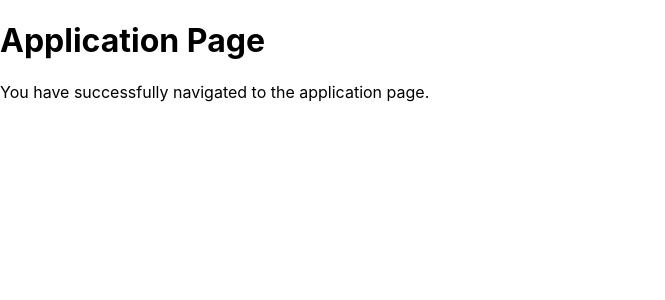
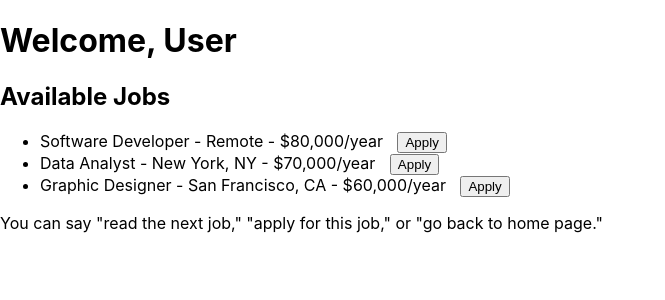
Before and after one commit to tanyahinduja2/umeed-be-project, a React (Create React App) app: page /application in a window 1280 px wide. Shown: the top 300 px of the page, without its empty margins (0-665 px from the left). Built offline with nearby package versions, Linux system fonts and the light colour scheme.

Commit message:
Application Page Basic

```diff
--- a/src/ApplicationPage.js
+++ b/src/ApplicationPage.js
@@ -1,10 +1,165 @@
-import React from 'react';
+import React, { useState, useEffect } from 'react';
+import { useLocation, useNavigate } from 'react-router-dom';
 
+/* global webkitSpeechRecognition */
 const ApplicationPage = () => {
+    const location = useLocation();
+    const navigate = useNavigate();
+    const userName = location.state?.userName || 'User';
+
+    // Hardcoded jobs (later to be fetched from an API)
+    const jobs = [
+        {
+            id: 1,
+            title: 'Software Developer',
+            description: 'Build and maintain web applications.',
+            location: 'Remote',
+            salary: '$80,000/year',
+            link: 'https://www.deloitte.com/software-developer-apply'
+        },
+        {
+            id: 2,
+            title: 'Data Analyst',
+            description: 'Analyze and interpret complex data.',
+            location: 'New York, NY',
+            salary: '$70,000/year',
+            link: 'https://www.deloitte.com/data-analyst-apply'
+        },
+        {
+            id: 3,
+            title: 'Graphic Designer',
+            description: 'Design creative content for marketing campaigns.',
+            location: 'San Francisco, CA',
+            salary: '$60,000/year',
+            link: 'https://www.deloitte.com/graphic-designer-apply'
+        },
+    ];
+
+    const [currentJobIndex, setCurrentJobIndex] = useState(0); // Start at the first job
+    const [listening, setListening] = useState(false); // Tracks STT state
+    const [hasSpokenWelcome, setHasSpokenWelcome] = useState(false); // Ensures welcome speech is spoken only once
+
+    // Text-to-Speech (TTS)
+    const speakText = (text, callback = null) => {
+        if ('speechSynthesis' in window) {
+            const speech = new SpeechSynthesisUtterance(text);
+            speech.lang = 'en-US';
+
+            speech.onend = () => {
+                if (callback) callback();
+            };
+
+            window.speechSynthesis.speak(speech);
+        } else {
+            console.error('TTS is not supported in this browser.');
+        }
+    };
+
+    // Speech-to-Text (STT)
+    const startSpeechRecognition = () => {
+        if ('webkitSpeechRecognition' in window) {
+            setListening(true);
+            const recognition = new webkitSpeechRecognition();
+            recognition.lang = 'en-US';
+            recognition.interimResults = false;
+
+            recognition.onresult = (event) => {
+                setListening(false);
+                const transcript = event.results[0][0].transcript.toLowerCase();
+
+                if (transcript.includes('read')) {
+                    handleNextJob();
+                } else if (transcript.includes('apply')) {
+                    applyForSpecificJob(jobs[currentJobIndex]); // Use the current job for voice commands
+                } else if (transcript.includes('go back to home')) {
+                    navigate('/');
+                } else {
+                    speakText(
+                        'Command not recognized. You can say "read the next job," "apply for this job," or "go back to home page."',
+                        startSpeechRecognition
+                    );
+                }
+            };
+
+            recognition.onerror = () => {
+                setListening(false);
+                speakText('Speech recognition failed. Please try again.', startSpeechRecognition);
+            };
+
+            recognition.onend = () => {
+                setListening(false);
+            };
+
+            recognition.start();
+        }
+    };
+
+    // Handle Next Job
+    const handleNextJob = () => {
+        if (currentJobIndex < jobs.length - 1) {
+            const nextIndex = currentJobIndex + 1;
+            setCurrentJobIndex(nextIndex);
+        } else {
+            speakText('There are no more jobs to read.', startSpeechRecognition);
+        }
+    };
+
+    // Apply for a Specific Job
+    const applyForSpecificJob = (job) => {
+        const applicationMessage = `Opening the application page for the position of ${job.title}. Redirecting to the link.`;
+        speakText(applicationMessage, () => {
+            window.open(job.link, '_blank'); // Open job link in a new tab
+        });
+    };
+
+    // Read Current Job
+    const readCurrentJob = () => {
+        const job = jobs[currentJobIndex];
+        const jobDetails = `
+            Job ID: ${job.id}.
+            Title: ${job.title}.
+            Description: ${job.description}.
+            Location: ${job.location}.
+            Salary: ${job.salary}.
+            To apply for this job, say "apply for this job."
+        `;
+        speakText(jobDetails, startSpeechRecognition);
+    };
+
+    // On Page Load
+    useEffect(() => {
+        if (!hasSpokenWelcome) {
+            const welcomeMessage = `Welcome, ${userName}. You are now on the application page. Say "read the next job" to hear job details or "go back to home page" to return to the home page.`;
+            speakText(welcomeMessage, () => {
+                setHasSpokenWelcome(true);
+                readCurrentJob(); // Reads the first job after welcome
+            });
+        }
+    }, [hasSpokenWelcome]); // Ensures welcome is spoken only once
+
+    // Trigger Job Reading on Current Job Change
+    useEffect(() => {
+        if (hasSpokenWelcome && currentJobIndex !== 0) {
+            readCurrentJob();
+        }
+    }, [currentJobIndex, hasSpokenWelcome]);
+
     return (
         <div>
-            <h1>Application Page</h1>
-            <p>You have successfully navigated to the application page.</p>
+            <h1>Welcome, {userName}</h1>
+            <h2>Available Jobs</h2>
+            <ul>
+                {jobs.map((job) => (
+                    <li key={job.id}>
+                        {job.title} - {job.location} - {job.salary}{' '}
+                        <button onClick={() => applyForSpecificJob(job)} style={{ marginLeft: '10px' }}>
+                            Apply
+                        </button>
+                    </li>
+                ))}
+            </ul>
+            <p>You can say "read the next job," "apply for this job," or "go back to home page."</p>
+            {listening && <p>Listening for your command...</p>}
         </div>
     );
 };
--- a/src/LoginPage.js
+++ b/src/LoginPage.js
@@ -55,6 +55,7 @@ const LoginPage = () => {
             recognition.onerror = () => {
                 setListening(false);
                 setError('Speech recognition failed. Please try again.');
+                speakText('Speech recognition failed. Please try again.');
             };
 
             recognition.start();
@@ -88,7 +89,7 @@ const LoginPage = () => {
 
             if (response.ok) {
                 speakText('Login successful! Redirecting to the application page.', () => {
-                    navigate('/application'); // Navigate to application page
+                    navigate('/application', { state: { userName: data.user.name } }); // Navigate to application page
                 });
             } else {
                 setError(data.message || 'Login failed. Please try again.');
```
